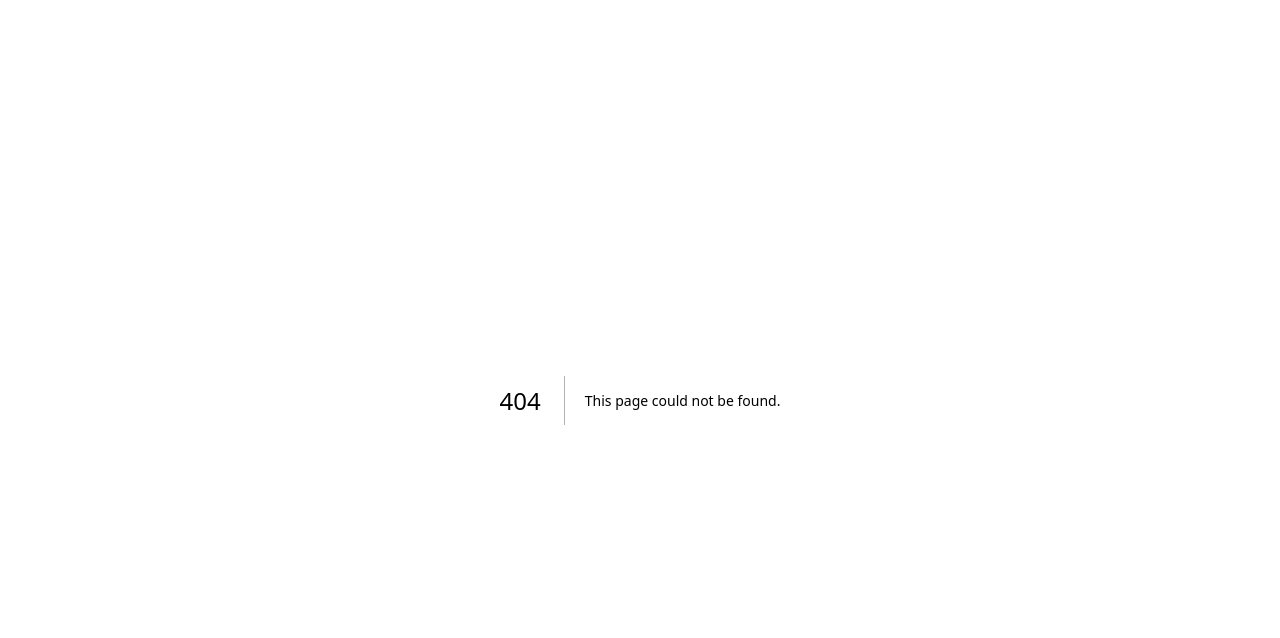
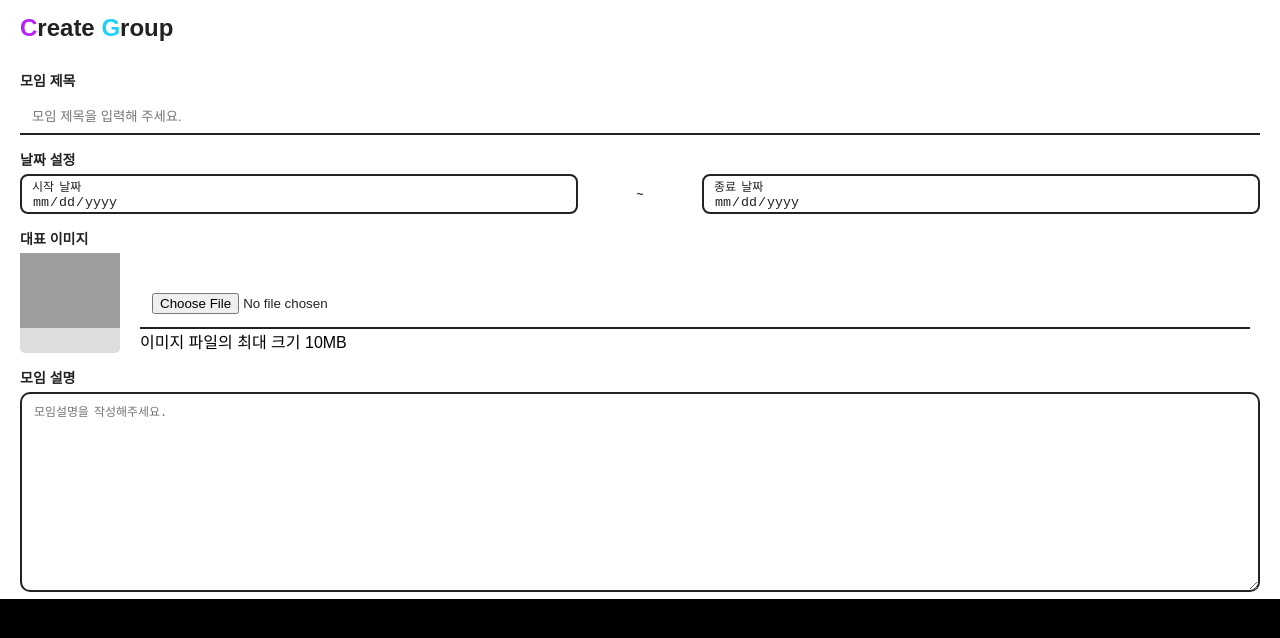
Before and after one commit to dagotit/soworks-club, a Next.js app in the folder front/: page /create in a window 1280 px wide. Before the commit this address had no page. Shown: the top 638 px of the page. Built offline with nearby package versions, Linux system fonts and the light colour scheme; grey boxes are pictures that could not be loaded; a web font is replaced by a local one.

Commit message:
#46 Feat: 모임 생성하기 test

```diff
--- /dev/null
+++ b/front/src/app/(group)/create/Create.module.css
@@ -0,0 +1,117 @@
+.cWrap {
+  margin: 0;
+  padding: 0;
+  box-sizing: border-box;
+  background-color: #fff;
+  width: 100%;
+  height: 100%;
+}
+.cWrap .cWrapTitle {
+  padding: 14px 20px;
+}
+.cWrap .cWrapTitle .cWrapTxt{
+  color: #222;
+}
+.cWrap .cWrapTitle .cWrapTxt .ctxtP {
+  color: #b621fe;
+}
+.cWrap .cWrapTitle .cWrapTxt .ctxtB {
+  color: #1fd1f9;
+}
+.cWrap .cWrapContBox {}
+.cWrap .cWrapContBox .cWrapCont {
+  display: flex;
+  flex-flow: column nowrap;
+  padding: 7px 20px;
+}
+.cWrap .cWrapContBox .cWrapCont.cWrapGName {
+  padding: 14px 20px 7px;
+}
+.cWrap .cWrapContBox .cWrapCont .cContTit{
+  width: 100%;
+  color: #222;
+  font-weight: 600;
+  font-size: 14px;
+  margin-bottom: 5px;
+}
+.cWrap .cWrapContBox .cWrapCont .cCont {
+  width: 100%;
+}
+.cWrap .cWrapContBox .cWrapCont .cCont input {
+  width: 100%;
+  height: 40px;
+  outline: none;
+  border: none;
+  border-bottom: 2px solid #222;
+  padding: 4px 12px 0;
+  color: #222;
+}
+/* 모임 설명 */
+.cWrap .cWrapContBox .cWrapCont .cCont textarea {
+  width: 100%;
+  height: 200px;
+  border-radius: 10px;
+  padding: 8px 12px;
+  font-size: 12px;
+  letter-spacing: -0.08px;
+  word-spacing: -1.8px;
+  border: 2px solid #222;
+}
+/* 날짜 설정 */
+.cWrap .cWrapContBox .cWrapCont.cWrapDesc .cCont{
+  display: flex;
+  flex-flow: row nowrap;
+  justify-content: space-between;
+  align-items: center;
+  font-size: 12px;
+  font-weight: 500;
+}
+.cWrap .cWrapContBox .cWrapCont.cWrapDesc .cCont input {
+  width: 45%;
+  border: 2px solid #222;
+  padding: 10px;
+  border-radius: 8px;
+  position: relative;
+}
+.cWrap .cWrapContBox .cWrapCont.cWrapDesc .cCont input::-webkit-calendar-picker-indicator {
+  position: absolute;
+  left: 0;
+  top: 0;
+  width: 100%;
+  height: 100%;
+  background: none;
+  color: transparent;
+  cursor: pointer;
+}
+.cWrap .cWrapContBox .cWrapCont.cWrapDesc .cCont input::before {
+  content: attr(placeholder);
+  display: flex;
+  align-items: center;
+  width: 100%;
+  height: 100%;
+  font-size: 12px;
+  letter-spacing: -0.08px;
+  word-spacing: -1.8px;
+  font-weight: 500;
+}
+.cWrap .cWrapContBox .cWrapCont.cWrapDesc .cCont input:valid::before {
+  display: none;
+}
+
+.cWrap .cWrapContBox .cWrapCont.cWrapImg .cCont {
+  display: flex;
+  align-items: flex-end;
+}
+.cWrap .cWrapContBox .cWrapCont.cWrapImg .cCont .cContMainImgBox {
+  width: 100px;
+  height: 100px;
+  background-color: #ddd;
+  margin-right: 20px;
+  border-radius: 5px;
+}
+.cWrap .cWrapContBox .cWrapCont.cWrapImg .cCont .cContMainImgBox img {
+  width: 100%;
+}
+.cWrap .cWrapContBox .cWrapCont.cWrapImg .cCont .cContMainImgCont {
+  width: calc(100% - 130px);
+}
--- /dev/null
+++ b/front/src/app/(group)/create/Create.tsx
@@ -0,0 +1,98 @@
+'use client';
+
+import React, { useEffect, useState } from 'react';
+import styles from './Create.module.css';
+
+const CreatePage = () => {
+  const [gTitle, setGTitle] = useState(''); // 모임 제목
+  const [desc, setDesc] = useState(''); // 모임 설명
+  const [startDate, setStartDate] = useState(''); // 시작 날짜
+  const [endDate, setEndDate] = useState(''); // 종료 날짜
+  const [mainImg, setMainImg] = useState(''); // 대표 이미지
+  const [allDay, setAllDay] = useState(false); // 모일 종일 여부
+
+  /**
+   * 모임 제목 바뀔때
+   */
+  const changeGroupName = (event: React.ChangeEvent<HTMLInputElement>):void => {
+     setGTitle(event.target.value);
+  };
+  /**
+   * 모임 설명 바뀔때
+   */
+  const changeGroupDesc = (event: React.ChangeEvent<HTMLTextAreaElement>):void => {
+    setDesc(event.target.value);
+  };
+
+  /**
+   * 대표 이미지 변경시
+   */
+  const handleImageChange = (event: React.ChangeEvent<HTMLInputElement>):void => {
+    let imgFiles = event.target.files;
+    let imgFile = imgFiles[0];
+    const url = URL.createObjectURL(imgFile);
+
+    console.log(imgFile);
+    console.log(url);
+    // if (file.size <= 10 * 1024 * 1024) {
+    //   console.log(file.url);
+    //   setMainImg(file.url);
+    // } else {
+    //   open('alert', '그룹 생성하기', '이미지 파일의 크기를 확인해주세요.');
+    // }
+  };
+
+  return (
+    <div className={styles.cWrap}>
+      <div className={styles.cWrapTitle}>
+        <h2 className={styles.cWrapTxt}>
+          <span className={styles.ctxtP}>C</span>reate <span className={styles.ctxtB}>G</span>roup
+        </h2>
+      </div>
+      <div className={styles.cWrapContBox}>
+        {/* 모임 제목 */}
+        <div className={`${styles.cWrapGName} ${styles.cWrapCont}`}>
+          <div className={styles.cContTit}>모임 제목</div>
+          <div className={styles.cCont}>
+            <input type="text" value={gTitle} required placeholder='모임 제목을 입력해 주세요.' onChange={changeGroupName} />
+          </div>
+        </div>
+        {/* // 모임 제목 */}
+        {/* 날짜 설정 */}
+        <div className={`${styles.cWrapDesc} ${styles.cWrapCont}`}>
+          <div className={styles.cContTit}>날짜 설정</div>
+          <div className={styles.cCont}>
+            <input  type="date" value={startDate} required placeholder='시작 날짜' onChange={(e: React.ChangeEvent<HTMLInputElement>) :void => {setStartDate(e.target.value)} } />
+            ~
+            <input type="date" value={endDate} required placeholder='종료 날짜' onChange={(e: React.ChangeEvent<HTMLInputElement>) :void => {setEndDate(e.target.value)} } />
+          </div>
+        </div>
+        {/* // 날짜 설정 */}
+        {/* 대표 이미지 */}
+        <div className={`${styles.cWrapImg} ${styles.cWrapCont}`}>
+          <div className={styles.cContTit}>대표 이미지</div>
+          <div className={styles.cCont}>
+            <div className={styles.cContMainImgBox}>
+              <img src={mainImg || "public/images/contDefaultImg.png"} alt="대표 이미지"/>
+            </div>
+            <div className={styles.cContMainImgCont}>
+              <input type="file" onChange={handleImageChange} />
+              <span className={styles.warMsg}>이미지 파일의 최대 크기 10MB</span>
+            </div>
+          </div>
+        </div>
+        {/* // 날짜 설정 */}
+        {/* 모임 설명 */}
+        <div className={`${styles.cWrapDesc} ${styles.cWrapCont}`}>
+          <div className={styles.cContTit}>모임 설명</div>
+          <div className={styles.cCont}>
+            <textarea value={desc} onChange={changeGroupDesc} placeholder='모임설명을 작성해주세요.'>모임 설명을 작성해 주세요.</textarea>
+          </div>
+        </div>
+        {/* // 모임 설명 */}
+      </div>
+    </div>
+  );
+};
+
+export default CreatePage;
--- /dev/null
+++ b/front/src/app/(group)/create/page.tsx
@@ -0,0 +1,13 @@
+import { Metadata } from 'next/types';
+import Create from './Create';
+
+export const metadata: Metadata = {
+  title: '다가치 그룹 생성하기',
+  description: '다가치 그룹 생성 페이지 입니다.',
+};
+
+const CreateWrap = () => {
+  return <Create />;
+};
+
+export default CreateWrap;
--- a/front/src/services/authService.ts
+++ b/front/src/services/authService.ts
@@ -31,6 +31,7 @@ interface SignUpType {
   onerName: string;
   companyName: string;
   companyDate: string;
+  addressDtl: string;
 }
 /**
  * @function
@@ -157,6 +158,7 @@ export const apiSignup = async (data: SignUpType): Promise<any> => {
       email: data.email, // 회사 이메일
       password: data.password, // 비밀번호
       address: data.address, // 주소
+      addressDtl: data.addressDtl, // 상세주소
       bizno: data.corporateRegiNumber, // 사업자 번호
       name: data.onerName, // 대표자 성명
       companyName: data.companyName, // 회사 명
```
Also changed, not shown: front/src/app/(auth)/join/Join.tsx (+3 -58 lines), front/public/images/contDefaultImg.png (added).
